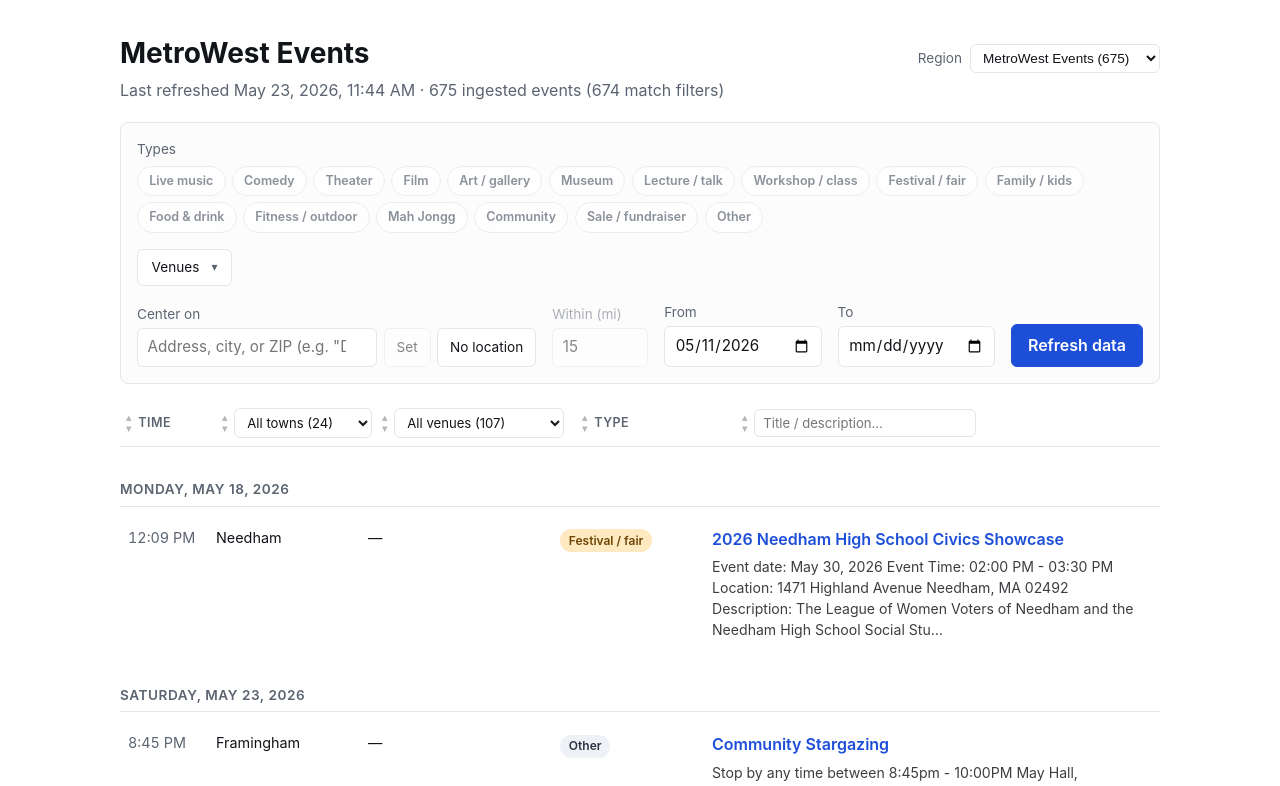
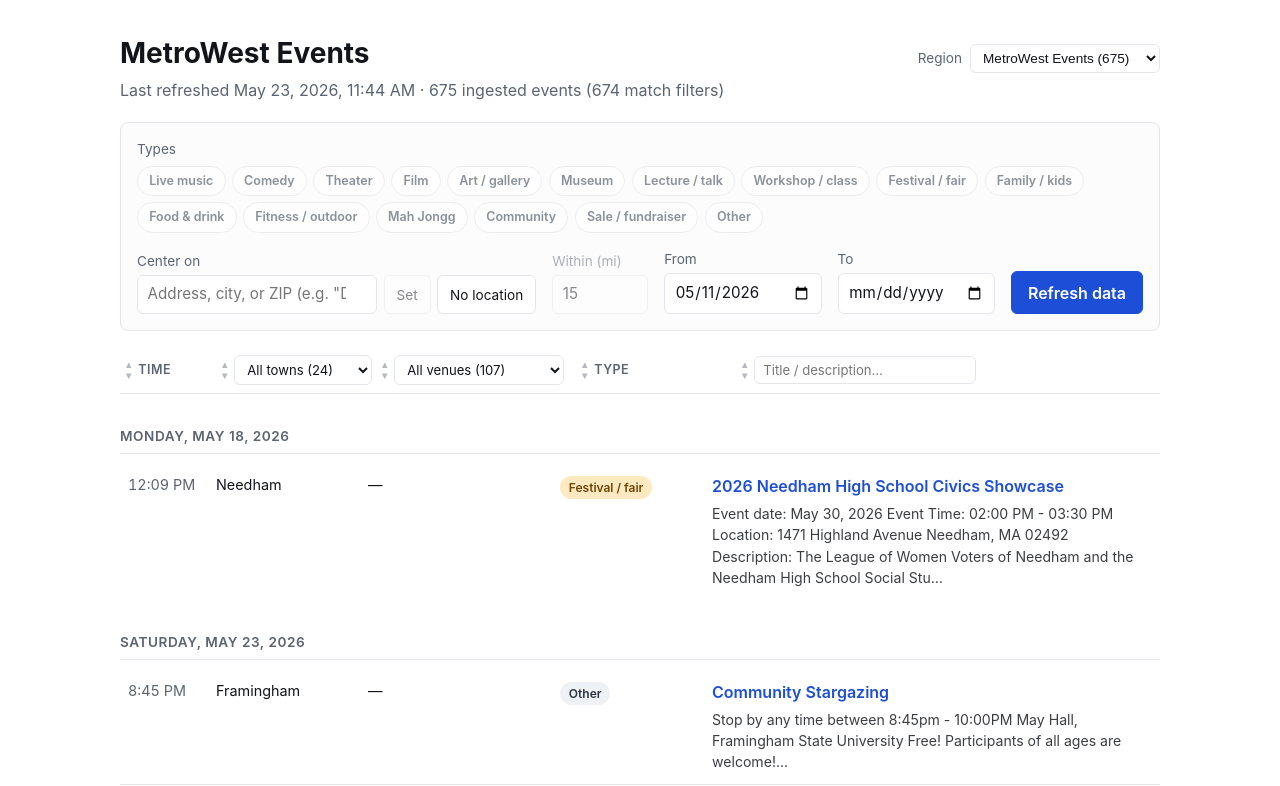
Before and after one commit to jbehrens1/goingson, a Next.js app: page / in a window 1280 px wide. Shown: the top 786 px of the page. Built offline with nearby package versions, Linux system fonts and the light colour scheme.

Commit message:
Remove top-level venue picker; column dropdown replaces it

```diff
--- a/app/EventsView.tsx
+++ b/app/EventsView.tsx
@@ -39,14 +39,6 @@
 const ANY = "__any__";
 const NO_LOCATION = "__no_location__";
 const CUSTOM = "__custom__";
-const NO_VENUE = "__no_venue__";
-
-// Sentinel prefix for "all events from a source" meta options in the venue
-// picker. Selected value looks like "__src:trustees__".
-const SRC_PREFIX = "__src:";
-const srcKey = (sourceId: string) => `${SRC_PREFIX}${sourceId}__`;
-const srcKeyToId = (key: string) =>
-  key.startsWith(SRC_PREFIX) && key.endsWith("__") ? key.slice(SRC_PREFIX.length, -2) : null;
 
 function dayKey(iso: string): string {
   return iso.slice(0, 10);
@@ -106,8 +98,6 @@
   const [payload, setPayload] = useState<EventsPayload>(initial);
   const region = payload.region;
   const [selectedTypes, setSelectedTypes] = useState<Set<EventType>>(new Set());
-  const [selectedVenues, setSelectedVenues] = useState<Set<string>>(new Set());
-  const [venueSearch, setVenueSearch] = useState<string>("");
 
   // Per-column quick filters (text substring match per column).
   const [colTown, setColTown] = useState("");
@@ -144,66 +134,6 @@
 
   const filterDistance = center.mode === "resolved" && center.lat != null && center.lon != null;
   const filterNoLocation = center.mode === NO_LOCATION;
-
-  // Distinct venues with counts (sorted alphabetically) + source-group meta
-  // options for sources whose venue names carry an org suffix like
-  // "The Old Manse (Trustees)". A group option lets the user pick all events
-  // from that organization regardless of which specific venue.
-  const venueOptions = useMemo(() => {
-    const counts = new Map<string, number>();
-    let noVenueCount = 0;
-    const sourceTotals = new Map<string, { sourceName: string; count: number; label: string }>();
-
-    for (const ev of payload.events) {
-      const v = ev.location?.venue?.trim();
-      if (!v) {
-        noVenueCount++;
-        continue;
-      }
-      counts.set(v, (counts.get(v) ?? 0) + 1);
-      // Look for org suffix "(...)" at the end of the venue.
-      const m = v.match(/\(([^()]+)\)\s*$/);
-      if (m) {
-        const label = m[1].trim();
-        const existing = sourceTotals.get(ev.source.id);
-        if (existing) {
-          existing.count++;
-        } else {
-          sourceTotals.set(ev.source.id, { sourceName: ev.source.name, label, count: 1 });
-        }
-      }
-    }
-
-    // Merge specific venues and source-group meta options into one alphabetized
-    // list. Group options use a sentinel key ("__src:trustees__") so the
-    // filter logic can distinguish them, and a display label that sorts
-    // alphabetically alongside venues ("Trustees (all events)" → T).
-    type Item = { key: string; label: string; count: number; isGroup: boolean };
-    const items: Item[] = [
-      ...[...counts.entries()].map(([name, count]) => ({
-        key: name,
-        label: name,
-        count,
-        isGroup: false,
-      })),
-      ...[...sourceTotals.entries()].map(([sourceId, info]) => ({
-        key: srcKey(sourceId),
-        label: `${info.label} (all events)`,
-        count: info.count,
-        isGroup: true,
-      })),
-    ].sort((a, b) =>
-      a.label.localeCompare(b.label, undefined, { sensitivity: "base" }),
-    );
-
-    return { items, noVenueCount };
-  }, [payload.events]);
-
-  const visibleVenueOptions = useMemo(() => {
-    const q = venueSearch.trim().toLowerCase();
-    if (!q) return venueOptions.items;
-    return venueOptions.items.filter((v) => v.label.toLowerCase().includes(q));
-  }, [venueOptions.items, venueSearch]);
 
   // Distinct towns + venues with event counts, alphabetized. Counts are based
   // on the full region payload (NOT the post-filter set) so the dropdown shows
@@ -253,13 +183,6 @@
         const ts = new Date(ev.start).getTime();
         if (ts < fromTs || ts > toTs) return false;
         if (selectedTypes.size > 0 && !selectedTypes.has(ev.type)) return false;
-        if (selectedVenues.size > 0) {
-          const v = ev.location?.venue?.trim();
-          const venueKey = v || NO_VENUE;
-          const sourceMatch = selectedVenues.has(srcKey(ev.source.id));
-          const venueMatch = selectedVenues.has(venueKey);
-          if (!sourceMatch && !venueMatch) return false;
-        }
         // Per-column quick filters. Town and venue use exact (case-insensitive)
         // match since they come from a fixed dropdown of known values.
         if (colTown && (ev.location?.town ?? "").toLowerCase() !== colTown.toLowerCase())
@@ -278,7 +201,7 @@
         }
         return true;
       });
-  }, [payload.events, selectedTypes, selectedVenues, colTown, colVenue, colTitle, filterDistance, filterNoLocation, center.lat, center.lon, distanceMi, fromDate, toDate]);
+  }, [payload.events, selectedTypes, colTown, colVenue, colTitle, filterDistance, filterNoLocation, center.lat, center.lon, distanceMi, fromDate, toDate]);
 
   // When a sort is active, flatten into a single ordered list (no day groups).
   const sortedFlat = useMemo(() => {
@@ -325,15 +248,6 @@
     });
   }
 
-  function toggleVenue(key: string) {
-    setSelectedVenues((prev) => {
-      const next = new Set(prev);
-      if (next.has(key)) next.delete(key);
-      else next.add(key);
-      return next;
-    });
-  }
-
   function handleRefresh() {
     setRefreshError(null);
     startRefresh(async () => {
@@ -364,7 +278,6 @@
         // Reset filters that don't make sense across regions.
         setCenter({ mode: ANY, label: "" });
         setCenterQuery("");
-        setSelectedVenues(new Set());
         setColTown("");
         setColVenue("");
         setColTitle("");
@@ -485,71 +398,6 @@
               })}
             </div>
           </div>
-        </div>
-
-        <div className="filter-row">
-          <details className="venue-filter">
-            <summary>
-              Venues{" "}
-              {selectedVenues.size > 0 && (
-                <span className="filter-count">({selectedVenues.size})</span>
-              )}
-              {selectedVenues.size > 0 && (
-                <button
-                  type="button"
-                  className="link-btn"
-                  onClick={(e) => {
-                    e.preventDefault();
-                    e.stopPropagation();
-                    setSelectedVenues(new Set());
-                  }}
-                >
-                  clear
-                </button>
-              )}
-            </summary>
-            <div className="venue-popover">
-              <input
-                type="search"
-                placeholder={`Search ${venueOptions.items.length} venues…`}
-                value={venueSearch}
-                onChange={(e) => setVenueSearch(e.target.value)}
-                className="venue-search"
-              />
-              <div className="venue-list">
-                {venueOptions.noVenueCount > 0 && (
-                  <label className="venue-item">
-                    <input
-                      type="checkbox"
-                      checked={selectedVenues.has(NO_VENUE)}
-                      onChange={() => toggleVenue(NO_VENUE)}
-                    />
-                    <span className="venue-name muted">(No venue listed)</span>
-                    {venueOptions.noVenueCount > 1 && (
-                      <span className="venue-count">{venueOptions.noVenueCount}</span>
-                    )}
-                  </label>
-                )}
-                {visibleVenueOptions.length === 0 && venueSearch && (
-                  <p className="empty muted small">No venues match &ldquo;{venueSearch}&rdquo;.</p>
-                )}
-                {visibleVenueOptions.map((v) => (
-                  <label
-                    key={v.key}
-                    className={`venue-item ${v.isGroup ? "venue-item-group" : ""}`}
-                  >
-                    <input
-                      type="checkbox"
-                      checked={selectedVenues.has(v.key)}
-                      onChange={() => toggleVenue(v.key)}
-                    />
-                    <span className="venue-name">{v.label}</span>
-                    {v.count > 1 && <span className="venue-count">{v.count}</span>}
-                  </label>
-                ))}
-              </div>
-            </div>
-          </details>
         </div>
 
         <div className="filter-row">
--- a/app/globals.css
+++ b/app/globals.css
@@ -230,138 +230,6 @@
 
 .hint-error {
   color: var(--error-fg);
-}
-
-.venue-filter {
-  position: relative;
-  width: 100%;
-}
-
-.venue-filter > summary {
-  display: inline-flex;
-  align-items: center;
-  gap: 0.5rem;
-  padding: 0.45rem 0.85rem;
-  border: 1px solid var(--border);
-  border-radius: 6px;
-  background: var(--bg);
-  color: var(--fg);
-  font-size: 0.85rem;
-  cursor: pointer;
-  list-style: none;
-  user-select: none;
-}
-
-.venue-filter > summary::-webkit-details-marker {
-  display: none;
-}
-
-.venue-filter > summary::after {
-  content: "▾";
-  color: var(--muted);
-  font-size: 0.75rem;
-  margin-left: 0.25rem;
-}
-
-.venue-filter[open] > summary {
-  border-color: var(--accent);
-}
-
-.venue-filter[open] > summary::after {
-  content: "▴";
-}
-
-.filter-count {
-  color: var(--accent);
-  font-weight: 600;
-}
-
-.venue-popover {
-  position: absolute;
-  z-index: 20;
-  top: calc(100% + 0.35rem);
-  left: 0;
-  width: min(28rem, 96vw);
-  max-height: 24rem;
-  overflow: hidden;
-  display: flex;
-  flex-direction: column;
-  background: var(--bg);
-  border: 1px solid var(--border);
-  border-radius: 8px;
-  box-shadow: 0 6px 24px -8px rgba(0, 0, 0, 0.25);
-}
-
-.venue-search {
-  width: 100%;
-  padding: 0.55rem 0.75rem;
-  border: none;
-  border-bottom: 1px solid var(--border);
-  background: transparent;
-  font: inherit;
-  font-size: 0.9rem;
-  color: var(--fg);
-}
-
-.venue-search:focus {
-  outline: none;
-  background: color-mix(in srgb, var(--accent) 8%, transparent);
-}
-
-.venue-list {
-  overflow-y: auto;
-  padding: 0.25rem 0;
-}
-
-/* `.filters label` (further up in this file) sets flex-direction: column for
- * the top-level filter labels. The venue picker uses <label> rows that need
- * the opposite — explicitly override here. */
-.filters .venue-item {
-  display: flex;
-  flex-direction: row;
-  flex-wrap: nowrap;
-  align-items: center;
-  gap: 0.45rem;
-  padding: 0.15rem 0.65rem;
-  cursor: pointer;
-  font-size: 0.8rem;
-  line-height: 1.35;
-  border-radius: 0;
-  white-space: nowrap;
-}
-
-.filters .venue-item input[type="checkbox"] {
-  transform: scale(0.9);
-  margin: 0;
-  flex-shrink: 0;
-}
-
-.venue-item:hover {
-  background: color-mix(in srgb, var(--accent) 8%, transparent);
-}
-
-.venue-name {
-  flex: 1;
-  min-width: 0;
-  overflow: hidden;
-  text-overflow: ellipsis;
-  white-space: nowrap;
-}
-
-.venue-name.muted {
-  color: var(--muted);
-  font-style: italic;
-}
-
-.venue-item-group .venue-name {
-  font-weight: 600;
-}
-
-.venue-count {
-  color: var(--muted);
-  font-size: 0.8rem;
-  font-variant-numeric: tabular-nums;
-  flex-shrink: 0;
 }
 
 .empty.small {
```
